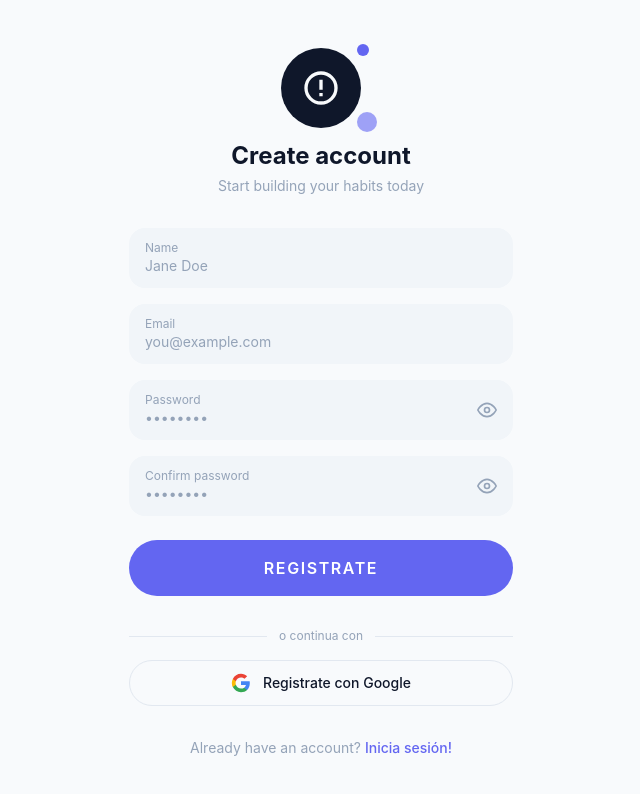
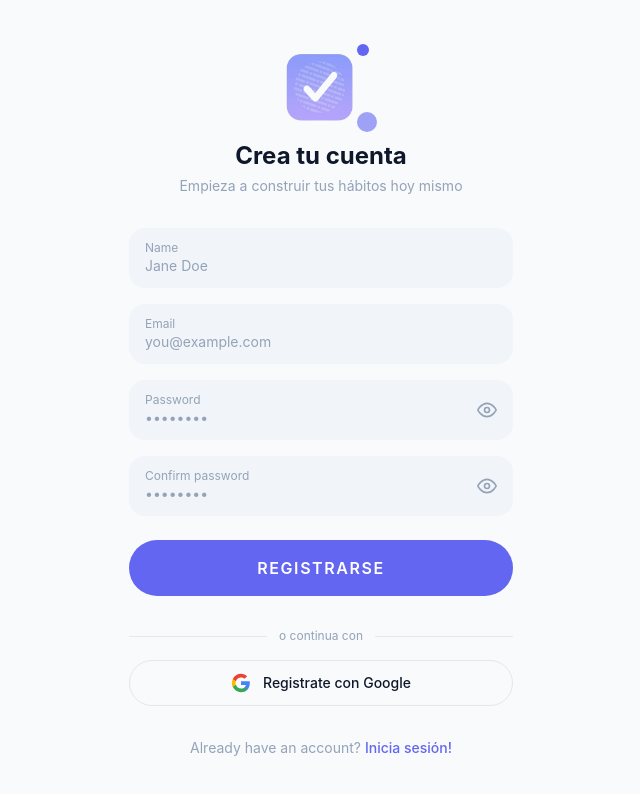
Before and after one commit to rubo17/habit-core, a Vue app in the folder frontend/: page /auth/register in a window 1280 px wide. Shown: the top 794 px of the page, without its empty margins (319-959 px from the left). Built offline with nearby package versions, Linux system fonts and the light colour scheme; no server answers; the HTML template or start-up script is replaced by a standard one.

Commit message:
refactor(auth): create components for resuses in register and login views

```diff
--- /dev/null
+++ b/frontend/src/modules/auth/components/AuthSubmitButton.vue
@@ -0,0 +1,15 @@
+<script setup lang="ts">
+    defineProps<{
+        title: string
+        loading: boolean
+    }>()
+</script>
+<template>
+          <button
+        type="submit"
+        class="w-full bg-accent hover:bg-accent-hover text-accent-foreground font-semibold tracking-widest rounded-full py-4 transition-colors mt-2 disabled:opacity-50"
+        :disabled="loading"
+      >
+        {{ loading ? '...' : title }}
+      </button>
+</template>
--- /dev/null
+++ b/frontend/src/modules/auth/components/HeaderAuth.vue
@@ -0,0 +1,23 @@
+<script setup lang="ts">
+defineProps<{
+  title: string
+  description: string
+}>()
+
+</script>
+
+<template>
+        <div class="flex flex-col items-center gap-3">
+      <div class="relative">
+        <div class="w-20 h-20  flex items-center justify-center">
+          <img src="/logo.png" alt="">
+        </div>
+        <div class="absolute -top-1 -right-2 w-3 h-3 bg-accent rounded-full"></div>
+        <div class="absolute -bottom-1 -right-4 w-5 h-5 bg-accent rounded-full opacity-60"></div>
+      </div>
+      <div class="text-center">
+        <h1 class="text-2xl font-bold text-foreground">{{ title }}</h1>
+        <p class="text-sm text-muted-foreground mt-1">{{ description }}</p>
+      </div>
+    </div>
+</template>
--- a/frontend/src/modules/auth/views/LoginView.vue
+++ b/frontend/src/modules/auth/views/LoginView.vue
@@ -1,21 +1,10 @@
 <template>
   <div class="w-full max-w-sm flex flex-col items-center gap-8">
 
-    <div class="flex flex-col items-center gap-3">
-      <div class="relative">
-        <div class="w-20 h-20 bg-foreground rounded-full flex items-center justify-center">
-          <svg xmlns="http://www.w3.org/2000/svg" class="w-10 h-10 text-background" viewBox="0 0 24 24" fill="currentColor">
-            <path d="M12 2a10 10 0 1 0 10 10A10 10 0 0 0 12 2zm0 18a8 8 0 1 1 8-8 8 8 0 0 1-8 8zm-1-5h2v2h-2zm0-8h2v6h-2z"/>
-          </svg>
-        </div>
-        <div class="absolute -top-1 -right-2 w-3 h-3 bg-accent rounded-full"></div>
-        <div class="absolute -bottom-1 -right-4 w-5 h-5 bg-accent rounded-full opacity-60"></div>
-      </div>
-      <div class="text-center">
-        <h1 class="text-2xl font-bold text-foreground">Bienvenido a  HabitCore!</h1>
-        <p class="text-sm text-muted-foreground mt-1">Construye hábitos, sigue tu progreso</p>
-      </div>
-    </div>
+    <HeaderAuth
+      title="Inicia sesión"
+      description="Construye hábitos, sigue tu progreso y alcanza tus metas"
+    />
 
     <form @submit.prevent="handleLogin" class="w-full flex flex-col gap-4">
       <AuthInput
@@ -31,13 +20,7 @@
         v-model="form.password"
       />
 
-      <button
-        type="submit"
-        class="w-full bg-accent hover:bg-accent-hover text-accent-foreground font-semibold tracking-widest rounded-full py-4 transition-colors mt-2 disabled:opacity-50"
-        :disabled="loading"
-      >
-        {{ loading ? '...' : 'LOGIN' }}
-      </button>
+      <AuthSubmitButton :title="'INICIAR SESIÓN'" :loading="loading" />
 
       <p v-if="error" class="text-sm text-danger text-center">{{ error }}</p>
 
@@ -69,6 +52,8 @@ import { RouterLink } from 'vue-router'
 import AuthInput from '../components/AuthInput.vue'
 import GoogleButton from '../components/GoogleButton.vue'
 import { useAuth } from '../composables/useAuth'
+import HeaderAuth from '../components/HeaderAuth.vue'
+import AuthSubmitButton from '../components/AuthSubmitButton.vue'
 
 const { login, loading, error } = useAuth()
 
--- a/frontend/src/modules/auth/views/RegisterView.vue
+++ b/frontend/src/modules/auth/views/RegisterView.vue
@@ -1,22 +1,10 @@
 <template>
   <div class="w-full max-w-sm flex flex-col items-center gap-8">
 
-    <!-- Logo -->
-    <div class="flex flex-col items-center gap-3">
-      <div class="relative">
-        <div class="w-20 h-20 bg-foreground rounded-full flex items-center justify-center">
-          <svg xmlns="http://www.w3.org/2000/svg" class="w-10 h-10 text-background" viewBox="0 0 24 24" fill="currentColor">
-            <path d="M12 2a10 10 0 1 0 10 10A10 10 0 0 0 12 2zm0 18a8 8 0 1 1 8-8 8 8 0 0 1-8 8zm-1-5h2v2h-2zm0-8h2v6h-2z"/>
-          </svg>
-        </div>
-        <div class="absolute -top-1 -right-2 w-3 h-3 bg-accent rounded-full"></div>
-        <div class="absolute -bottom-1 -right-4 w-5 h-5 bg-accent rounded-full opacity-60"></div>
-      </div>
-      <div class="text-center">
-        <h1 class="text-2xl font-bold text-foreground">Create account</h1>
-        <p class="text-sm text-muted-foreground mt-1">Start building your habits today</p>
-      </div>
-    </div>
+    <HeaderAuth
+      title="Crea tu cuenta"
+      description="Empieza a construir tus hábitos hoy mismo"
+    />
 
     <!-- Form -->
     <form @submit.prevent="handleRegister" class="w-full flex flex-col gap-4">
@@ -45,13 +33,8 @@
         v-model="form.confirmPassword"
       />
 
-      <button
-        type="submit"
-        class="w-full bg-accent hover:bg-accent-hover text-accent-foreground font-semibold tracking-widest rounded-full py-4 transition-colors mt-2 disabled:opacity-50"
-        :disabled="loading"
-      >
-        {{ loading ? '...' : 'REGISTRATE' }}
-      </button>
+      <AuthSubmitButton :title="'REGISTRARSE'" :loading="loading" />
+
 
       <p v-if="error" class="text-sm text-danger text-center">{{ error }}</p>
     </form>
@@ -63,7 +46,7 @@
         <span class="text-xs text-muted-foreground">o continua con</span>
         <div class="flex-1 h-px bg-border"></div>
       </div>
-    <GoogleButton text="Registrate con Google"/>
+     <GoogleButton text="Registrate con Google"/>
     </div>
 
     <!-- Login link -->
@@ -81,6 +64,8 @@ import { RouterLink } from 'vue-router'
 import AuthInput from '../components/AuthInput.vue'
 import GoogleButton from '../components/GoogleButton.vue'
 import { useAuth } from '../composables/useAuth'
+import HeaderAuth from '../components/HeaderAuth.vue'
+import AuthSubmitButton from '../components/AuthSubmitButton.vue'
 
 const { register, loading, error } = useAuth()
 
--- a/frontend/vite.config.ts
+++ b/frontend/vite.config.ts
@@ -16,7 +16,7 @@ export default defineConfig({
       srcDir: 'src',
       filename: 'sw.ts',
       registerType: 'autoUpdate',
-      includeAssets: ['favicon.ico', 'apple-touch-icon.png'],
+      includeAssets: ['icon-192x192.png', 'icon-512x512.png'],
       manifest: {
         name: 'Habit Core',
         short_name: 'HabitCore',
@@ -35,7 +35,7 @@ export default defineConfig({
       },
       devOptions: {
         enabled: true,
-        type: 'classic',
+        type: 'module',
       },
     }),
   ],
```
